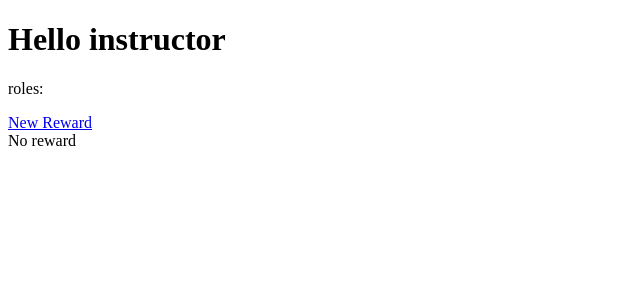
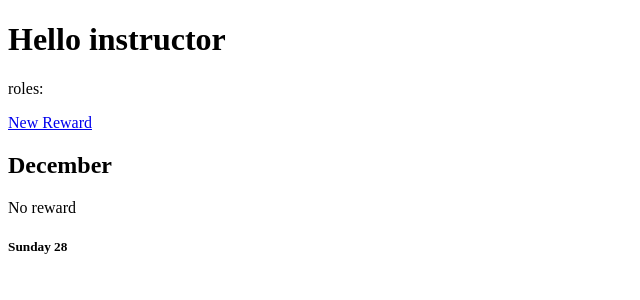
Before and after one commit to olivier-chatelin/wildXMas, a Symfony app: template templates/admin/reward/rewards.html.twig in a window 1280 px wide. Shown: the top 300 px of the page, without its empty margins (0-640 px from the left). Run offline with Twig, Linux system fonts and the light colour scheme; the template is opened without the code that fills it, so the values that code supplies are empty; some libraries are stand-ins or nearby versions.

Commit message:
load days

```diff
--- a/assets/styles/app.scss
+++ b/assets/styles/app.scss
@@ -1,6 +1,7 @@
 
 @import "overrideBootstrap";
 @import "reward";
+@import "dropzone";
 $fa-font-path: '~@fortawesome/fontawesome-free/webfonts';
 @import '~@fortawesome/fontawesome-free/scss/fontawesome';
 @import '~@fortawesome/fontawesome-free/scss/brands';
--- /dev/null
+++ b/assets/styles/dropzone.scss
@@ -0,0 +1,4 @@
+.reward-target{
+    width: 152px;
+    height: 152px;
+}
--- a/templates/admin/reward/rewards.html.twig
+++ b/templates/admin/reward/rewards.html.twig
@@ -4,10 +4,16 @@
 
 {% block body %}
     {% include 'components/_header.html.twig' %}
-
-    <a class="btn btn-primary text-white" href={{ path('admin_reward_new')}} >New Reward</a>
+    <div class="d-flex">
+        <div class="w-50">
+            <a class="btn btn-primary text-white" href={{ path('admin_reward_new')}} >New Reward</a>
+        </div>
+        <div class="w-50">
+            <h2>December</h2>
+        </div>
+    </div>
     <div class="interact-zone d-flex">
-        <div class="reward-container d-flex flex-wrap w-50 border">
+        <div class="reward-container d-flex flex-wrap w-50 ">
             {% for reward in rewards %}
             <a class="link" href={{ path('admin_reward_update',{id:reward.id}) }}>
                <div class="reward-inlist m-1">
@@ -18,8 +24,12 @@
                 No reward
             {% endfor %}
         </div>
-        <div class="dropzone w-50 border">
-
+        <div class="dropzone w-50  d-flex flex-wrap">
+            {% for i in range(start_date|date('U'), end_date|date('U'), 86400 ) %}
+            <div class="reward-target border">
+                <h5 class="text-center" data-date={{ i|date('Y-m-d') }}>{{ i|date('l d') }}</h5>
+            </div>
+            {% endfor %}
         </div>
     </div>
 
```
Also changed, not shown: src/Controller/AdminController.php (+9 -4 lines).
